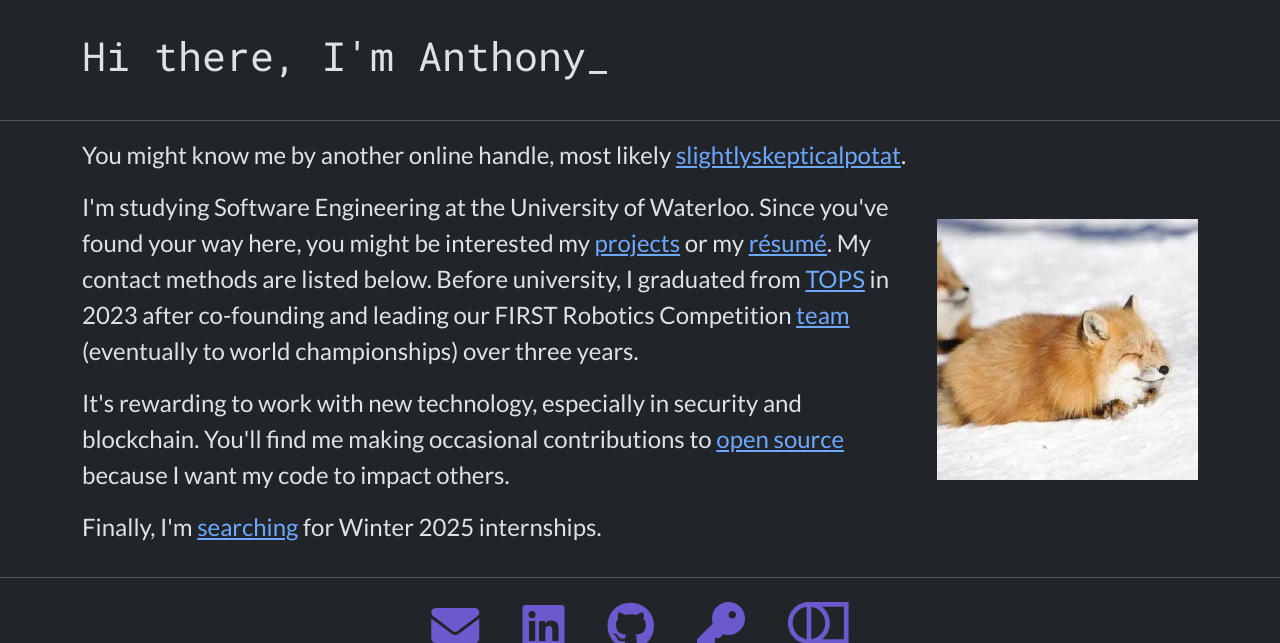
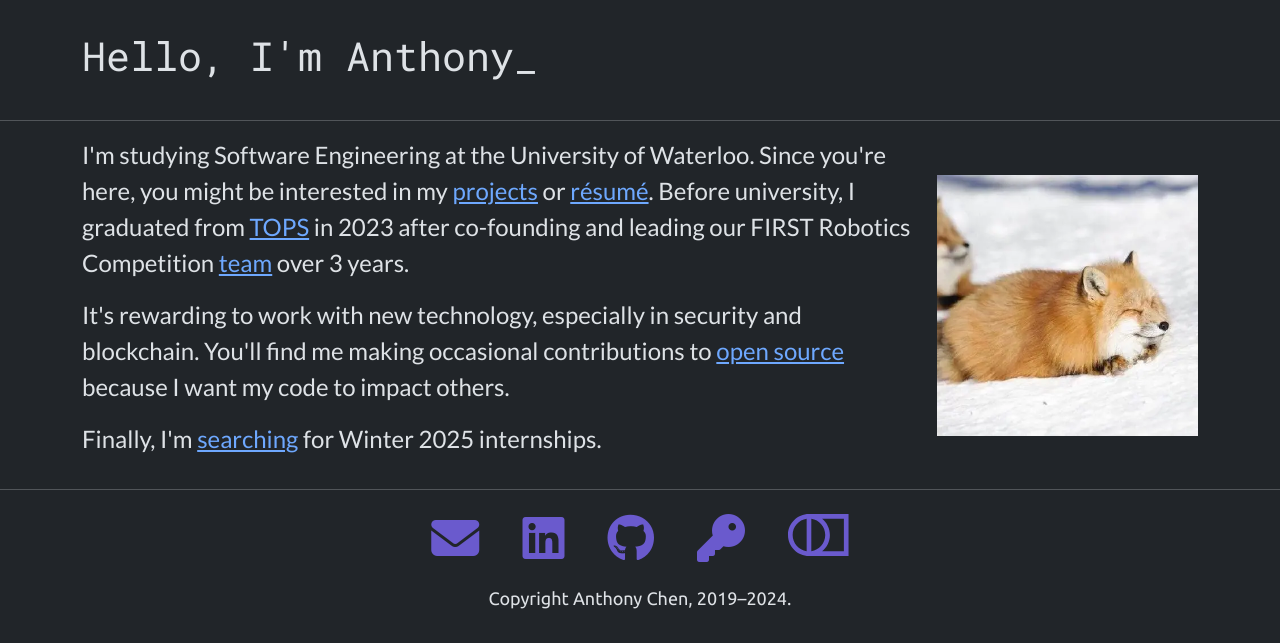
Before and after one commit to slightlyskepticalpotat/chenanthony-new, a Flask app: page / in a window 1280 px wide. Shown: the part 75-718 px from the top of the page. Run offline with Flask 3, Linux system fonts and the light colour scheme; some libraries are stand-ins or nearby versions.

Commit message:
small fixes

```diff
--- a/src/static/sitemap.xml
+++ b/src/static/sitemap.xml
@@ -4,7 +4,6 @@
       xmlns:xsi="http://www.w3.org/2001/XMLSchema-instance"
       xsi:schemaLocation="http://www.sitemaps.org/schemas/sitemap/0.9
             http://www.sitemaps.org/schemas/sitemap/0.9/sitemap.xsd">
-<!-- created with Free Online Sitemap Generator www.xml-sitemaps.com -->
 
 
 <url>
--- a/src/templates/default.html
+++ b/src/templates/default.html
@@ -10,7 +10,7 @@
     <link rel="stylesheet" href="{{ url_for("static", filename="css/main.css") }}">
     <link rel="stylesheet" href="https://cdn.jsdelivr.net/npm/bootstrap@5.3.2/dist/css/bootstrap.min.css">
 
-    <title>Anthony Chen: {{ title }}</title>
+    <title>{{ title }}</title>
     <nav class="navbar sticky-top navbar-expand-lg">
         <div class="container">
           <a class="navbar-brand" href="/">Anthony Chen</a>
--- a/src/templates/index.html
+++ b/src/templates/index.html
@@ -11,7 +11,7 @@
     <link rel="stylesheet" href="{{ url_for("static", filename="css/main.css") }}">
     <link rel="stylesheet" href="https://cdn.jsdelivr.net/npm/bootstrap@5.3.2/dist/css/bootstrap.min.css">
 
-    <title>Anthony Chen: Home</title>
+    <title>Home</title>
     <nav class="navbar sticky-top navbar-expand-lg">
         <div class="container">
           <a class="navbar-brand" href="/">Anthony Chen</a>
@@ -35,15 +35,14 @@
     <body>
             <div class="container">
                 <div class="page-header">
-                    <h1>Hi there, I'm Anthony<span class="blinking">_</span></h1>
+                    <h1>Hello, I'm Anthony<span class="blinking">_</span></h1>
                 </div>
             </div>
             <hr>
             <div class="container">
                 <div class="row">
                     <div class="col-sm-9">
-                        <p>You might know me by another online handle, most likely <a href="https://github.com/slightlyskepticalpotat">slightlyskepticalpotat</a>.</p>
-                        <p>I'm studying Software Engineering at the University of Waterloo. Since you've found your way here, you might be interested my <a href="/projects">projects</a> or my <a href="/resume">résumé</a>. My contact methods are listed below. Before university, I graduated from <a href="https://topsprogram.ca/">TOPS</a> in 2023 after co-founding and leading our FIRST Robotics Competition <a href="https://mgcirobotics.com/">team</a> (eventually to world championships) over three years.</p>
+                        <p>I'm studying Software Engineering at the University of Waterloo. Since you're here, you might be interested in my <a href="/projects">projects</a> or <a href="/resume">résumé</a>. Before university, I graduated from <a href="https://topsprogram.ca/">TOPS</a> in 2023 after co-founding and leading our FIRST Robotics Competition <a href="https://mgcirobotics.com/">team</a> over 3 years.</p>
                         <p>It's rewarding to work with new technology, especially in security and blockchain. You'll find me making occasional contributions to <a href="https://github.com/slightlyskepticalpotat">open source</a> because I want my code to impact others.</p>
                         <p>Finally, I'm <a href="https://www.linkedin.com/in/anthony64/">searching</a> for Winter 2025 internships.</p>
                     </div>
--- a/src/templates/links.html
+++ b/src/templates/links.html
@@ -10,7 +10,7 @@
     <link rel="stylesheet" href="{{ url_for("static", filename="css/main.css") }}">
     <link rel="stylesheet" href="https://cdn.jsdelivr.net/npm/bootstrap@5.3.2/dist/css/bootstrap.min.css">
 
-    <title>Anthony Chen: Links</title>
+    <title>Links</title>
     <nav class="navbar sticky-top navbar-expand-lg">
         <div class="container">
           <a class="navbar-brand" href="/">Anthony Chen</a>
--- a/src/templates/projects.html
+++ b/src/templates/projects.html
@@ -10,7 +10,7 @@
     <link rel="stylesheet" href="{{ url_for("static", filename="css/main.css") }}">
     <link rel="stylesheet" href="https://cdn.jsdelivr.net/npm/bootstrap@5.3.2/dist/css/bootstrap.min.css">
 
-    <title>Anthony Chen: Projects</title>
+    <title>Projects</title>
     <nav class="navbar sticky-top navbar-expand-lg">
         <div class="container">
           <a class="navbar-brand" href="/">Anthony Chen</a>
--- a/src/templates/resume.html
+++ b/src/templates/resume.html
@@ -10,7 +10,7 @@
     <link rel="stylesheet" href="{{ url_for("static", filename="css/main.css") }}">
     <link rel="stylesheet" href="https://cdn.jsdelivr.net/npm/bootstrap@5.3.2/dist/css/bootstrap.min.css">
 
-    <title>Anthony Chen: Résumé</title>
+    <title>Résumé</title>
     <nav class="navbar sticky-top navbar-expand-lg">
         <div class="container">
           <a class="navbar-brand" href="/">Anthony Chen</a>
```
